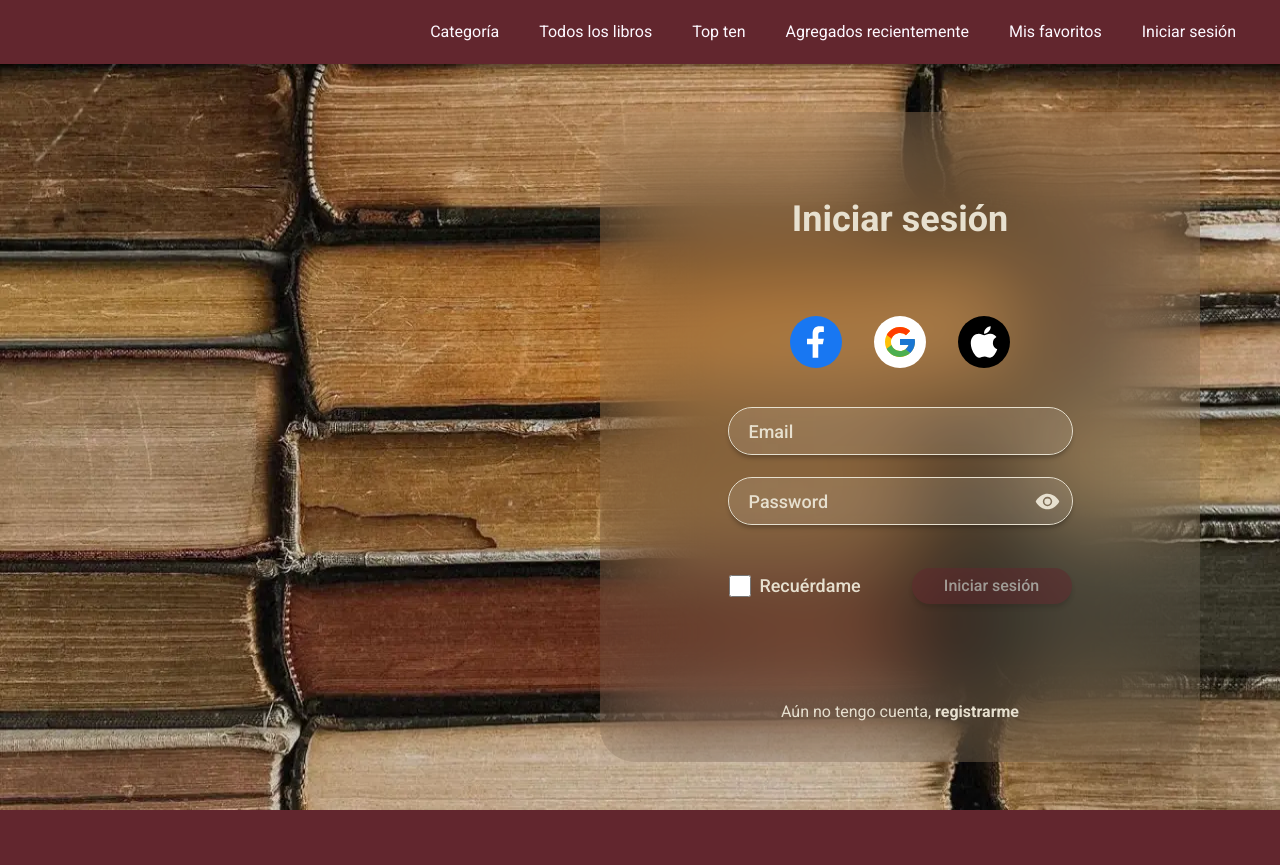
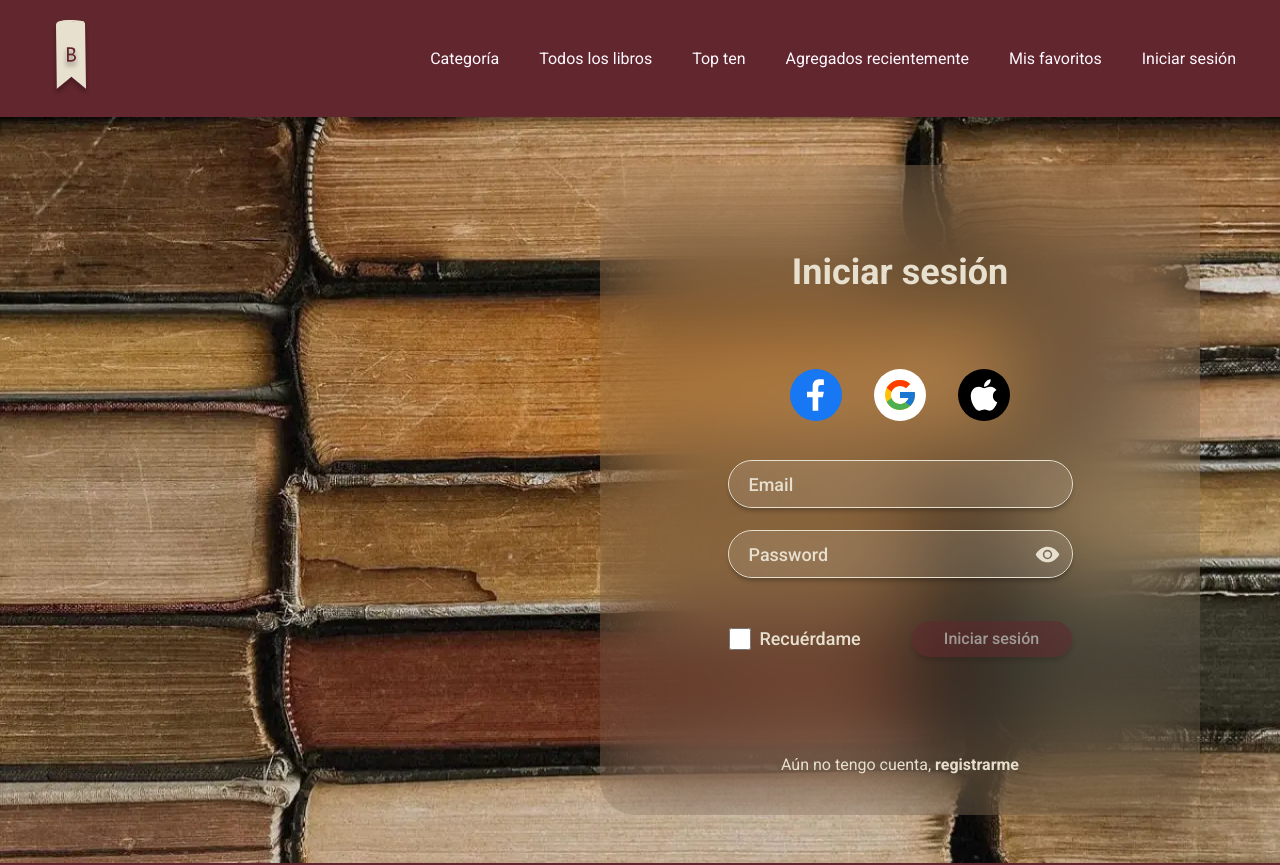
Before and after one commit to No-Country-simulation/s17-13-t-python-react, a Next.js app in the folder frontend/: page /login in a window 1280 px wide. Shown: the top 865 px of the page. Built offline with nearby package versions, Linux system fonts and the light colour scheme; what @midudev/tailwind-animations would draw is missing.

Commit message:
fix span element in navbar

```diff
--- a/frontend/src/components/Navbar.tsx
+++ b/frontend/src/components/Navbar.tsx
@@ -39,11 +39,10 @@ export default function Navbar() {
     <header className="relative w-full bg-[#62262E] px-8 py-5 text-[#FDF8FF] shadow-[0px_4px_4px_0px_#00000040]">
       <nav className="flex items-center justify-between">
         <h1>
-          <span className="sr-only">
-            <Link href="/" className="font-semibold">
-              <img src="/logo.svg" alt="BibliOz logo" className="px-5" />
-            </Link>
-          </span>
+          <span className="sr-only">BibliOz</span>
+          <Link href="/" className="font-semibold">
+            <img src="/logo.svg" alt="BibliOz logo" className="px-5" />
+          </Link>
         </h1>
 
         <div className="md:hidden">
```
